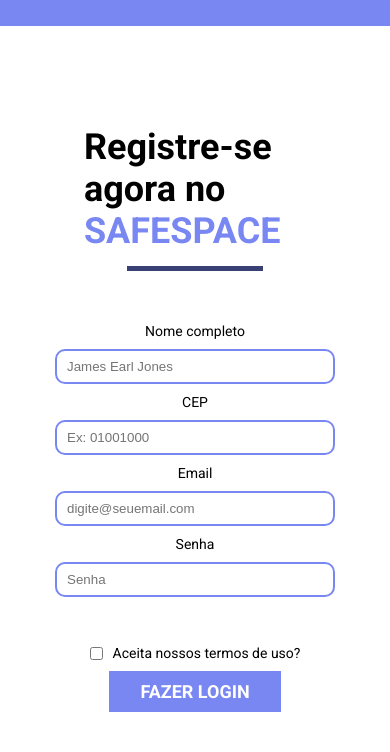
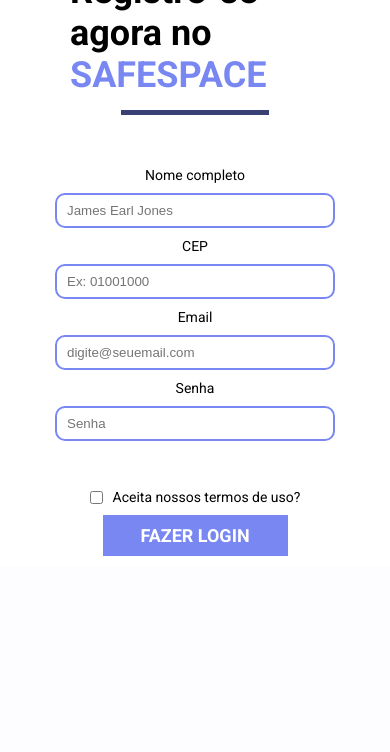
Before and after one commit to brunodelucasbarbosa/etica-de-cracking-compusoc, a PHP site: page / in a window 390 px wide. Shown: the part 842-1594 px from the top of the page. After the commit the page ends 1398 px from the top, so only its background shows below. Run offline with PHP 8.4, Linux system fonts and the light colour scheme.

Commit message:
melhorias na responsividade

```diff
--- a/index.js
+++ b/index.js
@@ -19,7 +19,7 @@ botaoEnviar.addEventListener('click', () => {
   pessoa.cep = cep.value;
   pessoa.senha = senha.value;
   pessoa.email = email.value;
-
+  containerEsquerda.innerHTML = '';
   containerDireita.innerHTML = `
   <aside class="container-interno-direita">
               <h2 class="title-interno-direita roboto">Bem-vindxs ao <span class="span-safespace">SAFESPACE</span></h2>
@@ -30,6 +30,7 @@ botaoEnviar.addEventListener('click', () => {
               </div>
 </aside>
   `
+  window.scrollTo(0, 0);
   botaoIrPerfil = document.querySelector('.button-enviar.ir-para-perfil');
 
   botaoIrPerfil.addEventListener('click', async () => {
@@ -39,7 +40,7 @@ botaoEnviar.addEventListener('click', () => {
       document.location.reload(true);
       return window.alert("Não foi possível consultar o CEP, tente novamente!")
     }
-    window.scrollTo(0,0);
+    window.scrollTo(0, 0);
     containerEsquerda.innerHTML = `
           <h2 class="title-site roboto white">SAFESPACE</h2>
           <div class="container-info-cuidados">
@@ -65,20 +66,20 @@ botaoEnviar.addEventListener('click', () => {
           `
     botaoComoProteger = document.querySelector('.button-enviar.ir-para-perfil');
     botaoComoProteger.addEventListener('click', () => {
-      window.scrollTo(0,0);
+      window.scrollTo(0, 0);
       containerEsquerda.innerHTML = `<aside class="container-interno-esquerda" style="width: 40vw;">
       <h2 class="title-site roboto white">SAFESPACE</h2>
     </aside>`;
       containerDireita.innerHTML = `<h2 class="title-interno-direita roboto">Como se proteger?</h2>
       <div class="container-info-cuidados">
-        <iframe width="560" height="315" src="https://www.youtube.com/embed/iOM20kM2gOQ" title="YouTube video player" frameborder="0" allow="accelerometer; autoplay; clipboard-write; encrypted-media; gyroscope; picture-in-picture" allowfullscreen></iframe>
+        <iframe width="350" height="315" src="https://www.youtube.com/embed/iOM20kM2gOQ" title="YouTube video player" frameborder="0" allow="accelerometer; autoplay; clipboard-write; encrypted-media; gyroscope; picture-in-picture" allowfullscreen></iframe>
       </div>
       <div class="botao-enviar tomar-cuidado">
         <button class="button-enviar roboto white">IREI TOMAR CUIDADO!</button>
       </div>`;
       botaoTomarCuidado = document.querySelector('.botao-enviar.tomar-cuidado');
       botaoTomarCuidado.addEventListener('click', () => {
-        window.scrollTo(0,0);
+        window.scrollTo(0, 0);
         containerEsquerda.innerHTML = `<h2 class="title-site roboto white">SAFESPACE</h2>
           <div class="container-info-cuidados creditos">
             <span class="span-interno-final roboto">
--- a/style.css
+++ b/style.css
@@ -193,6 +193,20 @@ button {
 }
 
 @media (max-width: 1400px) {
+  main {
+    width: 100vw;
+    overflow-x: hidden;
+  }
+  .containers-infos {
+    padding: 1.5rem;
+  }
+  .container-info {
+    width: 100%;
+  }
+  .title-site {
+    font-size: 5rem;
+  }
+
   article {
     display: flex;
     flex-direction: column;
@@ -203,7 +217,11 @@ button {
   }
 
   .container-interno-direita {
-    width: 100%;
-    padding: 4rem;
+    width: auto;
+    padding: 1rem;
+  }
+
+  .container-info-cuidados {
+    align-items: center;
   }
 }
```
Also changed, not shown: index.html (indentation only).
